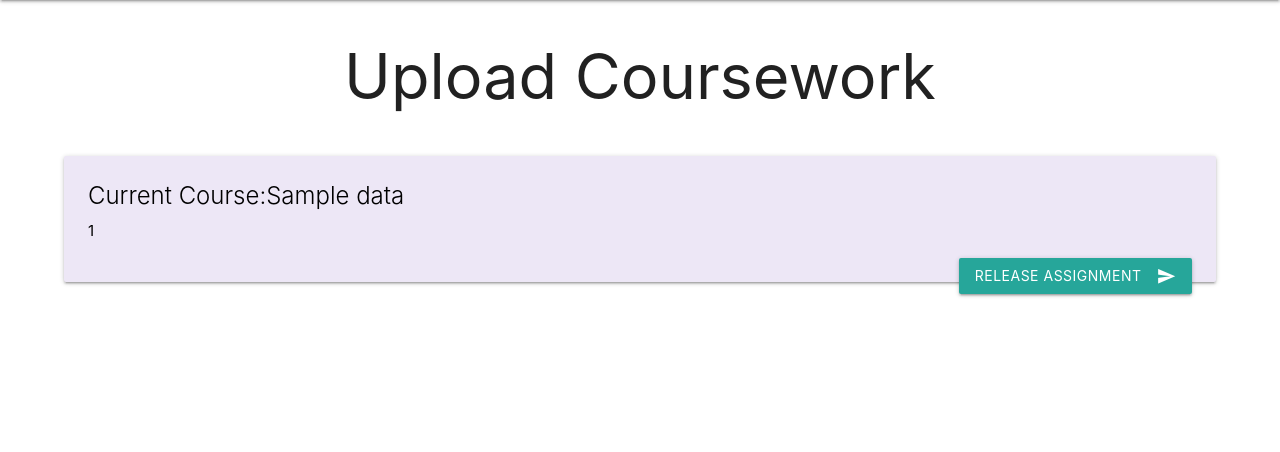
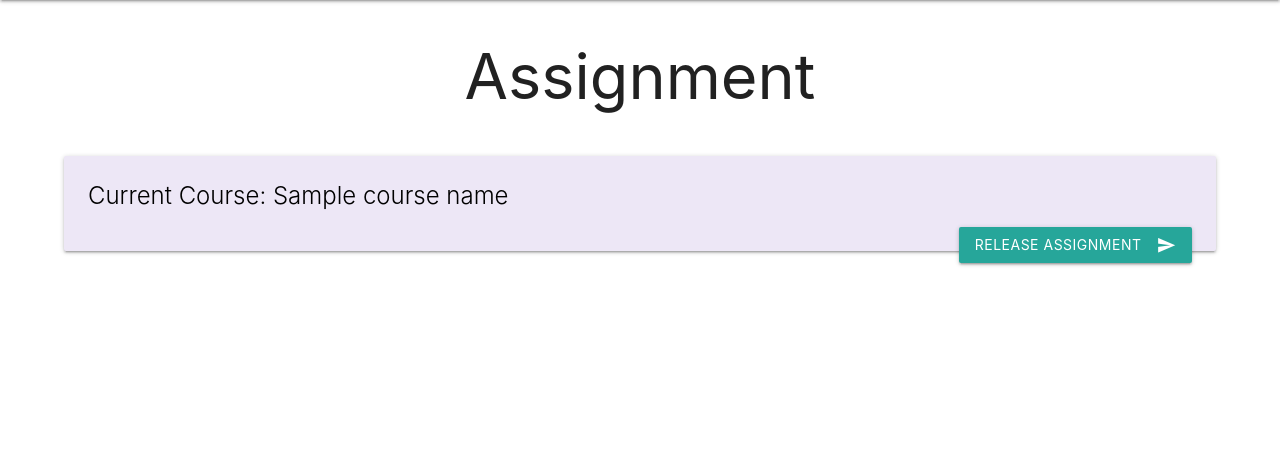
Before and after one commit to boycatbay/its100-2, a Django app: template component/templates/component/uploadCoursework.html in a window 1280 px wide. Shown: the part 64-516 px from the top of the page. Run offline with Django 3.2, Linux system fonts and the light colour scheme; the template is opened without the code that fills it: most values are stand-ins (such as "Sample title", 1, 10 or a date in 2020); some libraries are stand-ins or nearby versions.

Commit message:
FinishUploadAssignment

```diff
--- a/component/templates/component/uploadCoursework.html
+++ b/component/templates/component/uploadCoursework.html
@@ -3,11 +3,11 @@
 {% include "component/header.html" %}
 <main>
     <div class="container">
-        <div class="row"><h1 align="center">Upload Coursework</h1></div>
+        <div class="row"><h1 align="center">Assignment</h1></div>
         {% if request.user.is_authenticated and request.user|has_group:"Instructor" %}
         <div class="card deep-purple lighten-5">
             <div class="card-content black-text">
-                <span class="card-title">Please fill in to upload {{title}}{{description}}{{maxscores}}{{easymaterial}}{{mediummaterial}}{{hardmaterial}}</span>
+                <span class="card-title">New Assignment</span>
                             <form method="post">
                                     {% csrf_token %}
                                     <div class="input-field col s6">
@@ -52,7 +52,7 @@
             {% else %}
             <div class="card deep-purple lighten-5">
                 <div class="card-content black-text">
-                    <span class="card-title">Current Course:{{data}}</span>{{courseId}}
+                    <span class="card-title">Current Course: {{courseName}}</span>
                     <div class="card red lighten-5">
                                 <form method="post">
                                         {% csrf_token %}
@@ -70,7 +70,6 @@
 
 
 
-            </div>
 
 
         <div class="row"></div>
```
Also changed, not shown: component/classroomAccessAPI.py (+13 -1 lines), component/views.py (+11 -4 lines), 1 other file.
